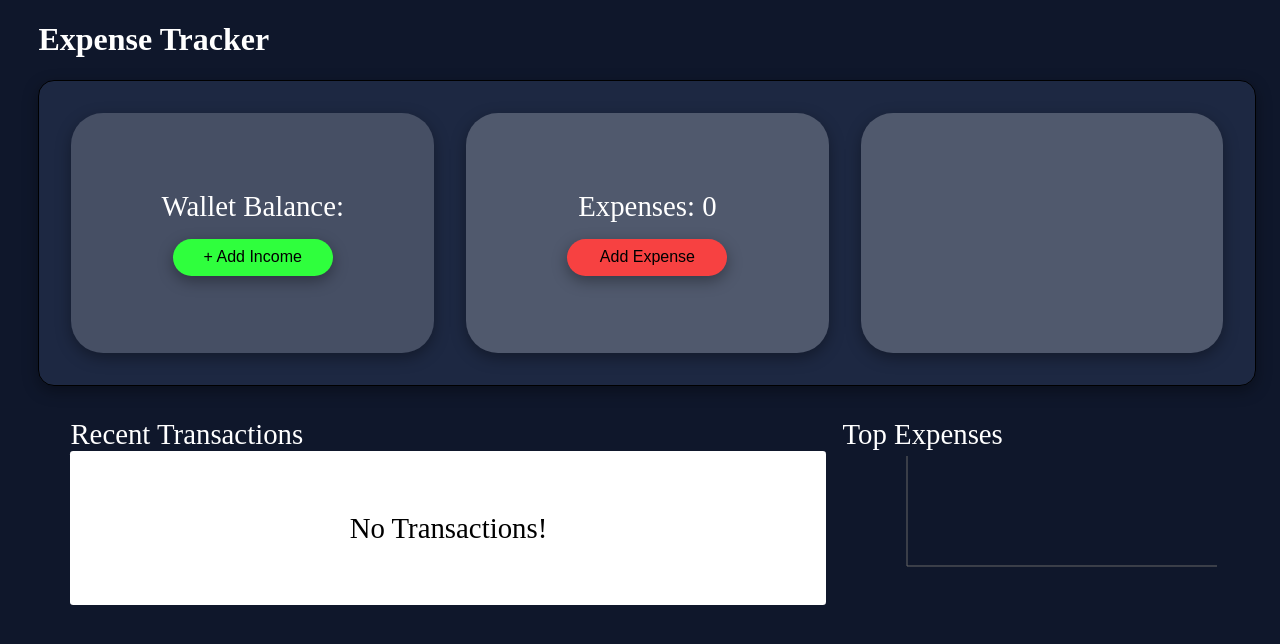
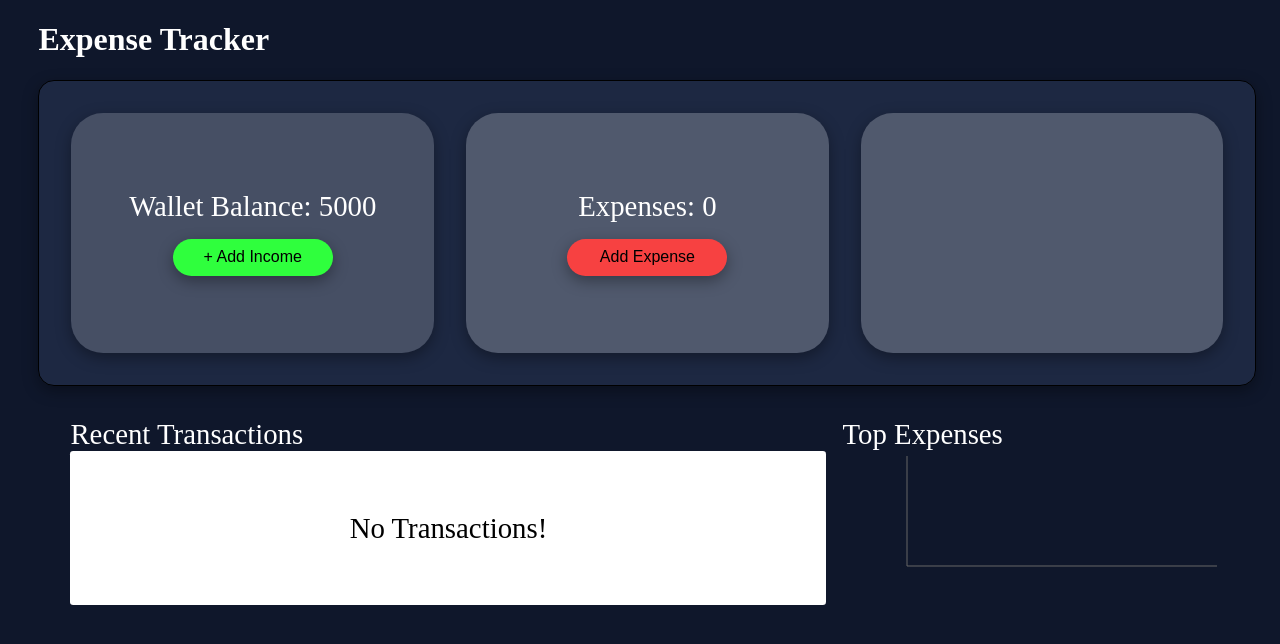
Before and after one commit to ashutosh243/XpenseTracker, a React (Vite) app: page / in a window 1280 px wide. Shown: the top 644 px of the page. Built offline with nearby package versions, Linux system fonts and the light colour scheme.

Commit message:
updated 3

```diff
--- a/src/component/Wallet.jsx
+++ b/src/component/Wallet.jsx
@@ -9,7 +9,7 @@ const Wallet = () => {
     const [wallet, setWallet] = useState(()=>{
         let data=localStorage.getItem('wallet');
         console.log(data);
-        if(data==="null")
+        if(data===null)
         {
             localStorage.setItem('wallet',JSON.stringify(5000));
             return 5000;
```
